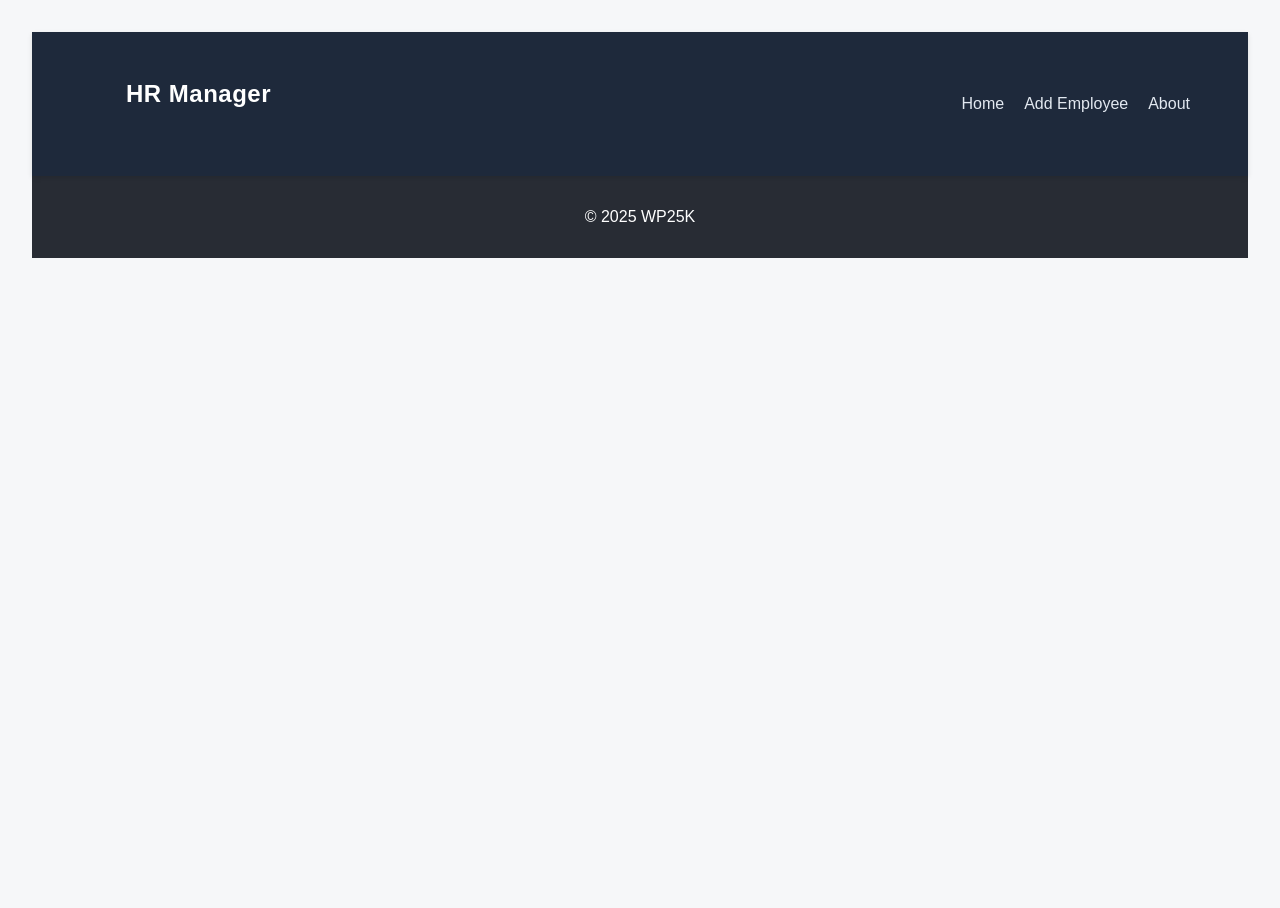
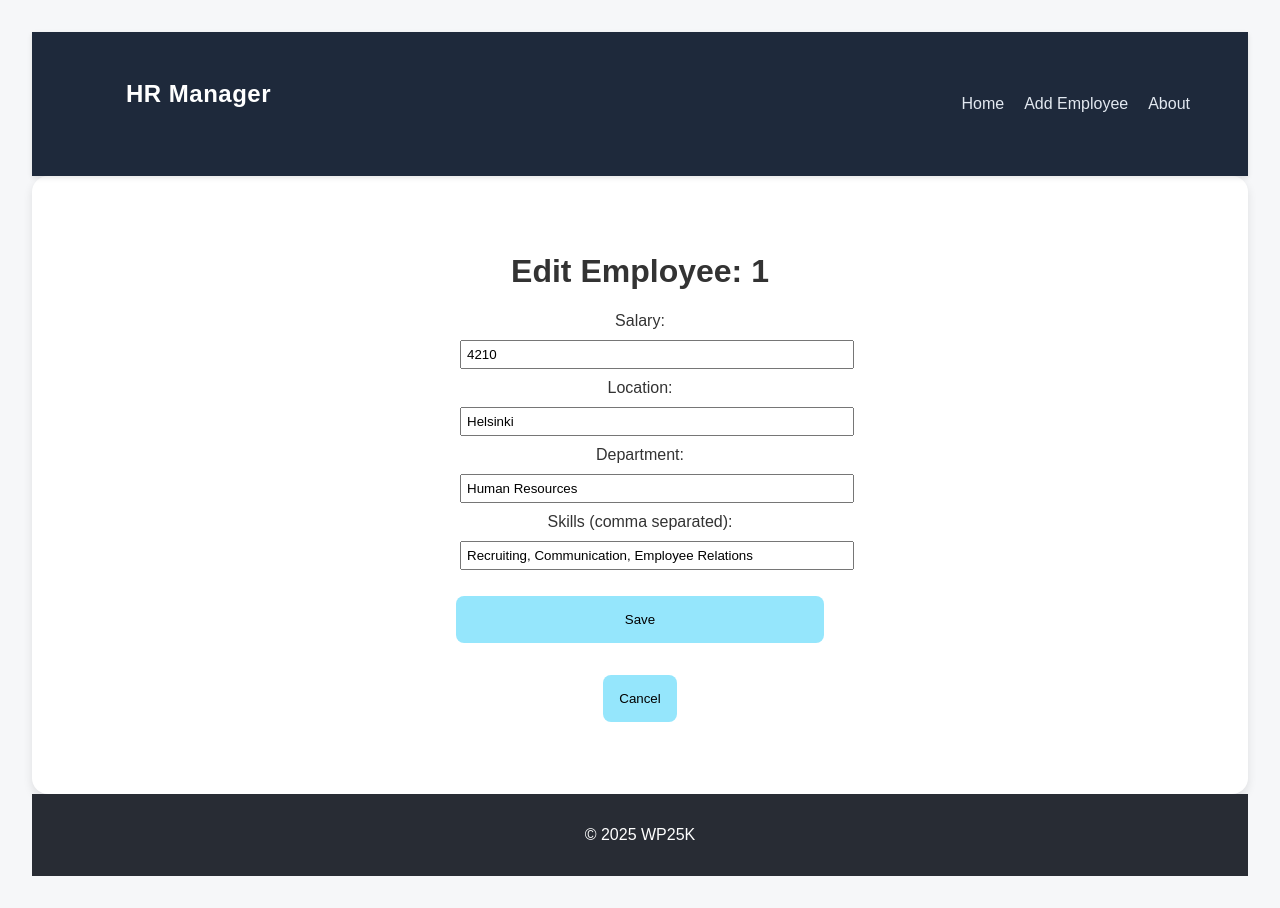
Before and after one commit to Nyukaa/hrApp, a React (Vite) app: page /employee/1 in a window 1280 px wide. Before the commit the page ends 800 px from the top, so only its background shows below. Built offline with nearby package versions, Linux system fonts and the light colour scheme; data requests are answered from the project's data file.

Commit message:
deployment commit message

```diff
--- a/package.json
+++ b/package.json
@@ -8,7 +8,7 @@
     "build": "vite build",
     "lint": "eslint .",
     "preview": "vite preview",
-    "server": "json-server --watch src/db.json --port 3001"
+    "server": "vite build && json-server --watch src/db.json --port 3001 --static ./dist"
   },
   "dependencies": {
     "axios": "^1.13.2",
--- a/src/App.jsx
+++ b/src/App.jsx
@@ -14,12 +14,12 @@ import "./App.css";
 
 function App() {
   const [employees, setEmployees] = useState([]);
-
-  const API = "http://localhost:3001";
+  // const API = "https://hrapp-ymdw.onrender.com";
+  // const API = "http://localhost:3001";
   const { get, post } = useAxios();
 
   useEffect(() => {
-    get(`${API}/employees`)
+    get(`/employees`)
       .then((res) => setEmployees(res.data))
       .catch((err) => console.error(err));
   }, []);
@@ -46,7 +46,7 @@ function App() {
   //   setEmployees([...employees, newEmployee]);
   // }
   function handleAddEmployee(newEmployee) {
-    post(`${API}/employees`, newEmployee)
+    post(`/employees`, newEmployee)
       .then((res) => {
         setEmployees((prev) => [...prev, res.data]);
       })
@@ -66,7 +66,7 @@ function App() {
               path="/add"
               element={<AddEmployee onAddEmployee={handleAddEmployee} />}
             />
-            <Route path="/person/:id" element={<SinglePerson />} />
+            <Route path="/employee/:id" element={<SinglePerson />} />
           </Routes>
         </main>
 
--- a/src/components/PersonCard.jsx
+++ b/src/components/PersonCard.jsx
@@ -81,7 +81,7 @@ function PersonCard({
         <dt>Years worked:</dt>
         <dd>{fullYearsWorked}</dd>
       </dl>
-      <button onClick={() => navigate(`/person/${id}`)}>
+      <button onClick={() => navigate(`/employee/${id}`)}>
         Look up or edit details
       </button>
       {reminder && monthsWorked > 6 && (
--- a/src/components/SinglePerson.jsx
+++ b/src/components/SinglePerson.jsx
@@ -10,8 +10,9 @@ const SinglePerson = () => {
   const { id } = useParams();
   const { get, put } = useAxios();
 
-  const API = "http://localhost:3001";
-
+  // const API = "http://localhost:3001";
+  // const API = "https://hrapp-ymdw.onrender.com";
+  // console.log("API URL:", `${API}/employees/${id}`);
   const navigate = useNavigate();
   const [person, setPerson] = useState(null);
   const [loading, setLoading] = useState(true);
@@ -71,7 +72,7 @@ const SinglePerson = () => {
     setLoading(true);
     setError(null);
 
-    get(`${API}/employees/${id}`)
+    get(`/employees/${id}`)
       .then((res) => setPerson(res.data))
       .catch(() => setError("Failed to fetch person"))
       .finally(() => setLoading(false));
@@ -105,7 +106,7 @@ const SinglePerson = () => {
       ...formData,
     };
 
-    put(`${API}/employees/${id}`, updatedPerson)
+    put(`/employees/${id}`, updatedPerson)
       .then((res) => {
         setPerson(res.data);
         setIsEditing(false);
--- a/vite.config.js
+++ b/vite.config.js
@@ -4,12 +4,4 @@ import react from "@vitejs/plugin-react";
 // https://vite.dev/config/
 export default defineConfig({
   plugins: [react()],
-  server: {
-    proxy: {
-      "/api": {
-        target: "http://localhost:3001",
-        changeOrigin: true,
-      },
-    },
-  },
 });
```
